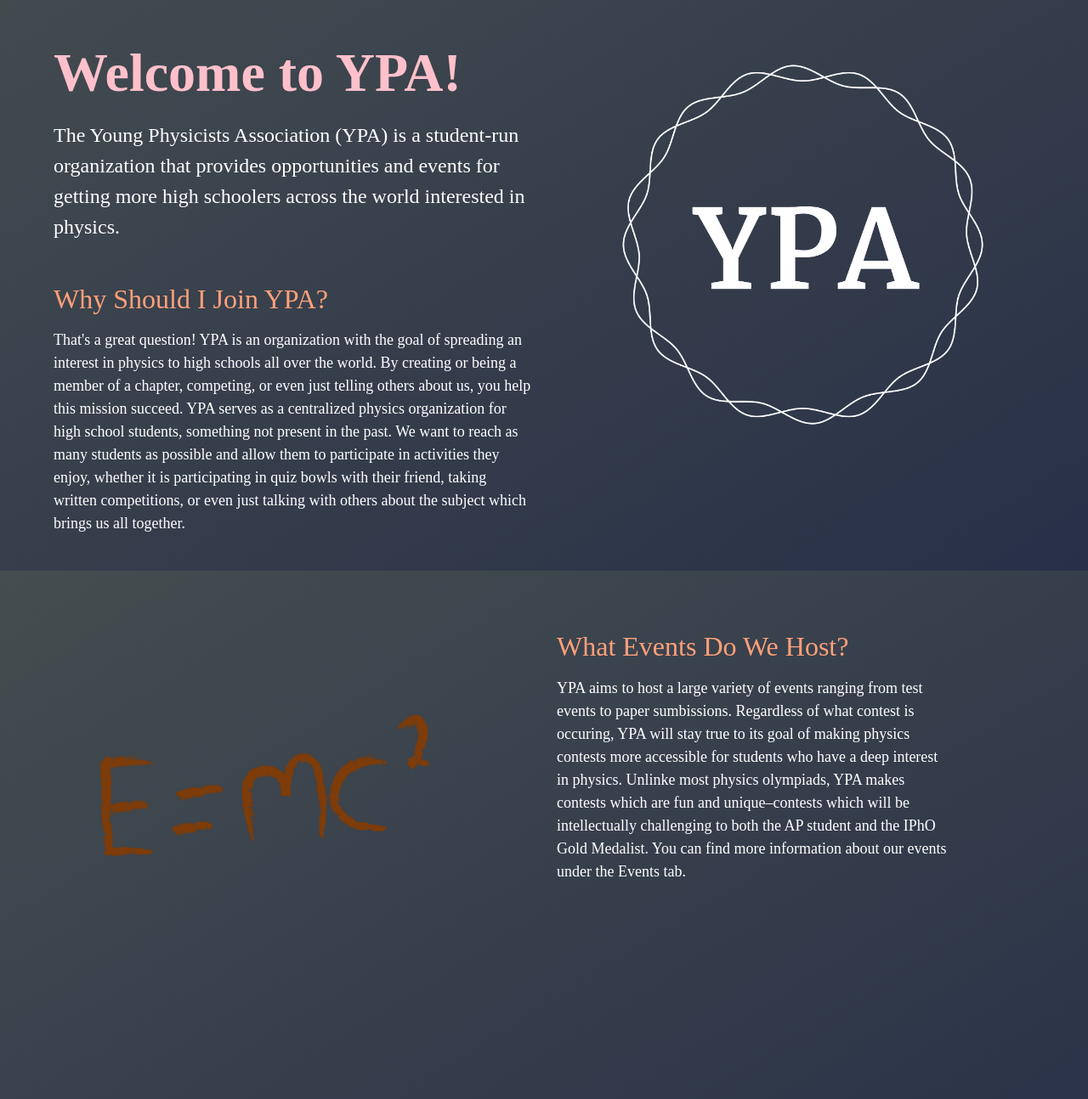
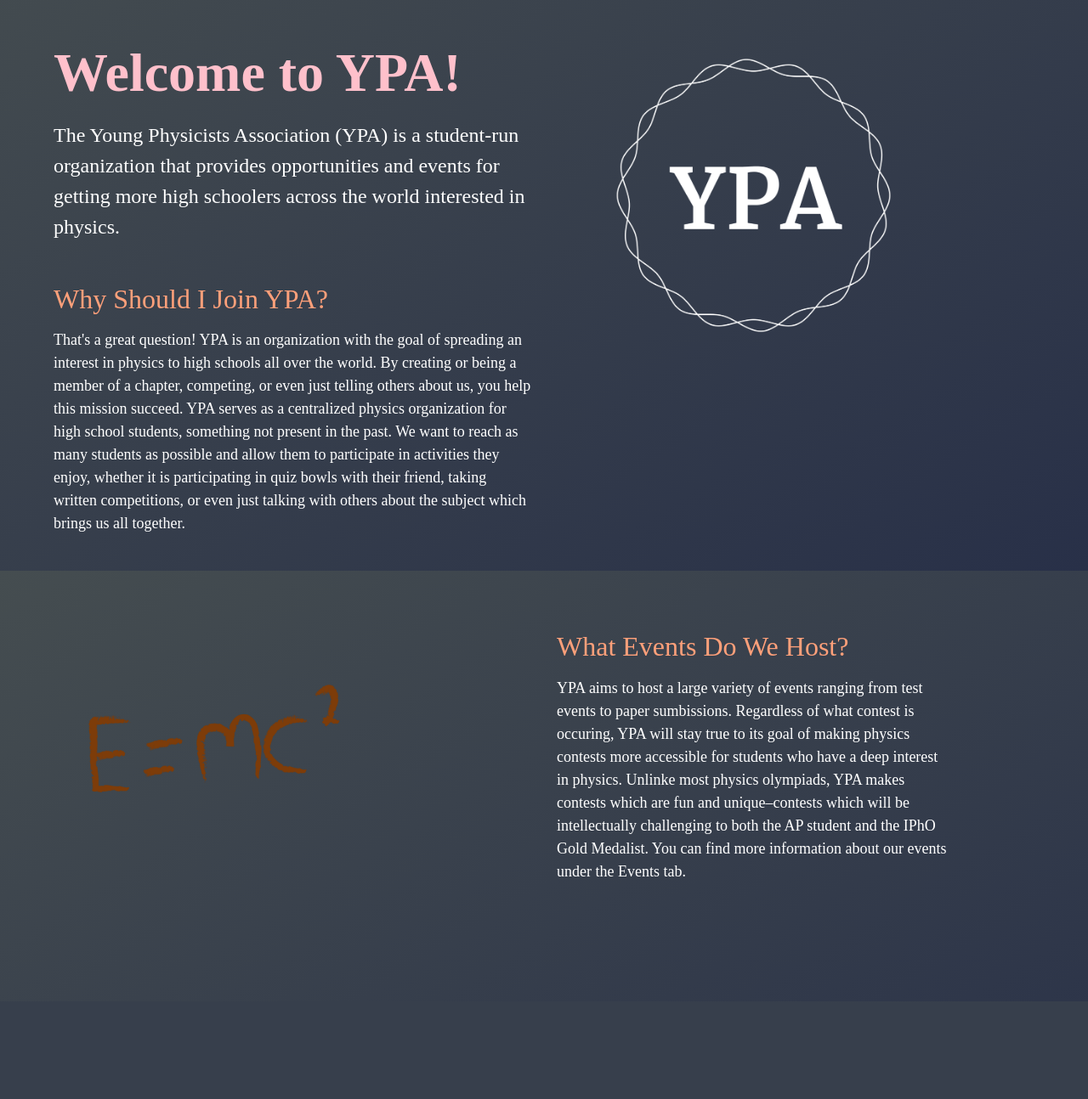
Before and after one commit to sidudaav/YPA, a Django app: page / in a window 1280 px wide. Shown: the part 128-1422 px from the top of the page at 85% size. After the commit the page ends 1160 px from the top, so only its background shows below. Run offline with Django 3.2, Linux system fonts and the light colour scheme; some libraries are stand-ins or nearby versions.

Commit message:
Fixed home image size

```diff
--- a/ypa_app/static/ypa_app/css/home.css
+++ b/ypa_app/static/ypa_app/css/home.css
@@ -19,8 +19,7 @@ div.information {
 }
 
 img.home-img {
-    height: 30rem;
-    width: auto;
+    max-width: 100%;
 }
 
 .center {
```
